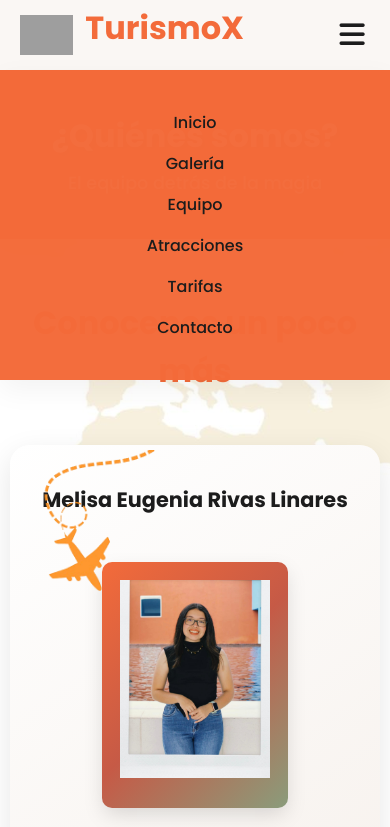
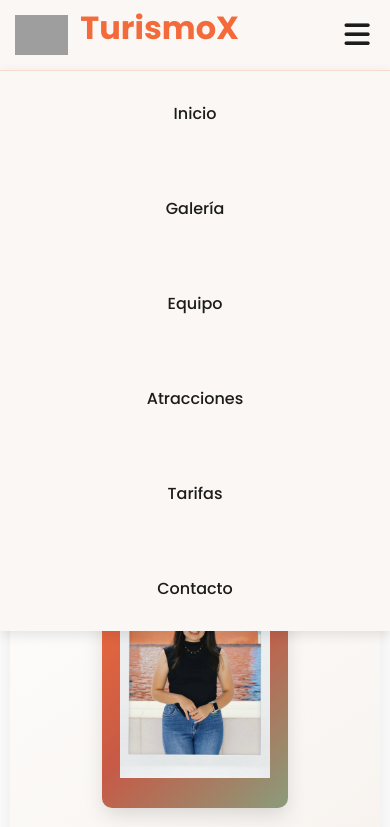
Before and after one commit to ChristianRende22/Web_proyecto, a plain HTML site: page pages/quienes_somos.html in a window 390 px wide. Both pictures are taken after a click on the label 352 px from the left and 35 px from the top of the page. Shown: the top 827 px of the page. Drawn offline with Linux system fonts and the light colour scheme; grey boxes are pictures that could not be loaded.

Commit message:
Update quienes_somos.css

```diff
--- a/css/quienes_somos.css
+++ b/css/quienes_somos.css
@@ -421,35 +421,6 @@ body {
 
 /* Responsive para navegación */
 @media (max-width: 768px) {
-    .nav-menu {
-        position: fixed;
-        left: -100%;
-        top: 70px;
-        flex-direction: column;
-        background-color: rgba(243, 107, 58, 0.98);
-        width: 100%;
-        text-align: center;
-        transition: 0.3s;
-        box-shadow: 0 10px 27px rgba(0, 0, 0, 0.05);
-        padding: 2rem 0;
-        gap: 0;
-    }
-
-    .nav-menu.active {
-        left: 0;
-    }
-
-    .nav-item {
-        margin: 0.5rem 0;
-    }
-
-    .menu-icon {
-        display: block;
-    }
-
-    .menu-toggle:checked ~ .nav-menu {
-        left: 0;
-    }
 
     .header2 h1 {
         font-size: 2.5rem;
@@ -478,6 +449,51 @@ body {
 }
 
 @media (max-width: 480px) {
+        .menu-icon {
+        display: block;
+    }
+
+    .nav-container {
+        height: 70px;
+        padding: 0 15px;
+        position: relative;
+    }
+
+    .nav-menu {
+        display: none;
+        flex-direction: column;
+        position: absolute;
+        top: 70px;
+        left: 0;
+        width: 100%;
+        background-color: #FAF7F4;
+        padding: 15px 0;
+        z-index: 999;
+        box-shadow: 0 4px 12px rgba(0,0,0,0.1);
+        border-top: 1px solid rgba(243, 107, 58, 0.2);
+    }
+
+    .menu-toggle:checked + .menu-icon + .nav-menu {
+        display: flex;
+    }
+
+    .nav-menu .nav-item {
+        width: 100%;
+        text-align: center;
+    }
+
+    .nav-menu .nav-link {
+        display: block;
+        padding: 15px 0;
+        font-size: 16px;
+        text-align: center;
+        border-radius: 0;
+        transition: all 0.3s ease;
+    }
+
+    .nav-menu .nav-link:hover {
+        background-color: rgba(243, 107, 58, 0.1);
+    }
     .header2 {
         min-height: 20vh;
         padding: 30px 15px;
```
